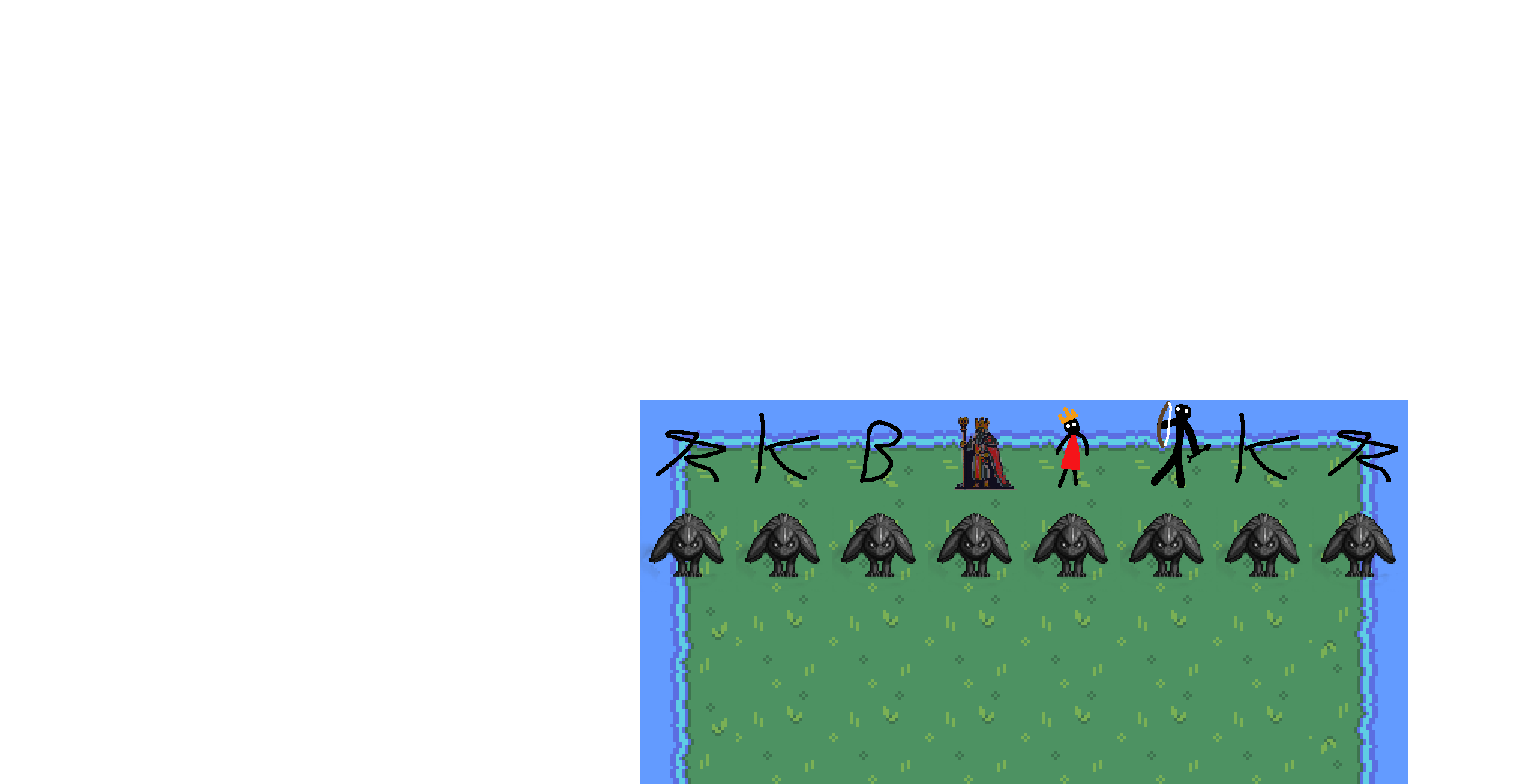
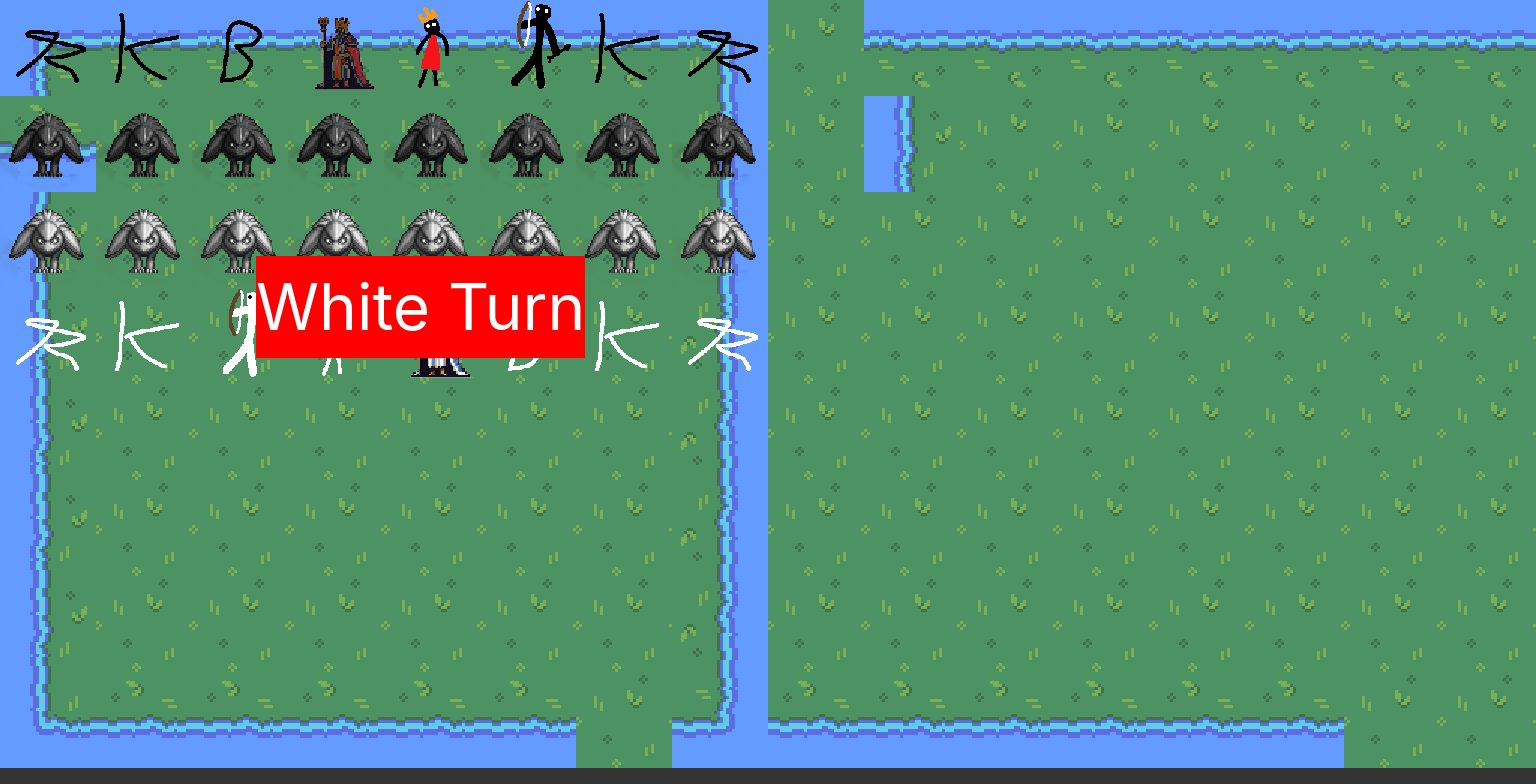
Before and after one commit to ProgrammerMarcus/top-secret-repository, a Vue app: page / in a window 1280 px wide. Shown: the top 784 px of the page, 1536 px wide, since content can reach past the window. Built offline with nearby package versions, Linux system fonts and the light colour scheme.

Commit message:
css adjustments and grid fix for certain sizes, also basic turn display

```diff
--- a/src/assets/base.css
+++ b/src/assets/base.css
@@ -1,55 +1,4 @@
 /* color palette from <https://github.com/vuejs/theme> */
-:root {
-  --vt-c-white: #ffffff;
-  --vt-c-white-soft: #f8f8f8;
-  --vt-c-white-mute: #f2f2f2;
-
-  --vt-c-black: #181818;
-  --vt-c-black-soft: #222222;
-  --vt-c-black-mute: #282828;
-
-  --vt-c-indigo: #2c3e50;
-
-  --vt-c-divider-light-1: rgba(60, 60, 60, 0.29);
-  --vt-c-divider-light-2: rgba(60, 60, 60, 0.12);
-  --vt-c-divider-dark-1: rgba(84, 84, 84, 0.65);
-  --vt-c-divider-dark-2: rgba(84, 84, 84, 0.48);
-
-  --vt-c-text-light-1: var(--vt-c-indigo);
-  --vt-c-text-light-2: rgba(60, 60, 60, 0.66);
-  --vt-c-text-dark-1: var(--vt-c-white);
-  --vt-c-text-dark-2: rgba(235, 235, 235, 0.64);
-}
-
-/* semantic color variables for this project */
-:root {
-  --color-background: var(--vt-c-white);
-  --color-background-soft: var(--vt-c-white-soft);
-  --color-background-mute: var(--vt-c-white-mute);
-
-  --color-border: var(--vt-c-divider-light-2);
-  --color-border-hover: var(--vt-c-divider-light-1);
-
-  --color-heading: var(--vt-c-text-light-1);
-  --color-text: var(--vt-c-text-light-1);
-
-  --section-gap: 160px;
-}
-
-@media (prefers-color-scheme: dark) {
-  :root {
-    --color-background: var(--vt-c-black);
-    --color-background-soft: var(--vt-c-black-soft);
-    --color-background-mute: var(--vt-c-black-mute);
-
-    --color-border: var(--vt-c-divider-dark-2);
-    --color-border-hover: var(--vt-c-divider-dark-1);
-
-    --color-heading: var(--vt-c-text-dark-1);
-    --color-text: var(--vt-c-text-dark-2);
-  }
-}
-
 *,
 *::before,
 *::after {
@@ -59,9 +8,11 @@
 }
 
 body {
+  margin: 0;
   min-height: 100vh;
-  color: var(--color-text);
-  background: var(--color-background);
+  min-width: 100vh;
+  color: white;
+  background: #333;
   transition:
     color 0.5s,
     background-color 0.5s;
--- a/src/assets/main.css
+++ b/src/assets/main.css
@@ -1,35 +1 @@
 @import './base.css';
-
-#app {
-  max-width: 1280px;
-  margin: 0 auto;
-  padding: 2rem;
-  font-weight: normal;
-}
-
-a,
-.green {
-  text-decoration: none;
-  color: hsla(160, 100%, 37%, 1);
-  transition: 0.4s;
-  padding: 3px;
-}
-
-@media (hover: hover) {
-  a:hover {
-    background-color: hsla(160, 100%, 37%, 0.2);
-  }
-}
-
-@media (min-width: 1024px) {
-  body {
-    display: flex;
-    place-items: center;
-  }
-
-  #app {
-    display: grid;
-    grid-template-columns: 1fr 1fr;
-    padding: 0 2rem;
-  }
-}
--- a/src/components/GameDisplay.vue
+++ b/src/components/GameDisplay.vue
@@ -1,13 +1,15 @@
 <script setup lang="ts">
 import { ref } from 'vue'
 import GameBoard, { Areas, GamePiece, Professions, Teams, Types } from '../game'
+import TurnDisplay from './TurnDisplay.vue'
+const board = ref(new GameBoard(16, 8))
+let active: undefined | GamePiece = undefined
+const size = 96
 
-const board = ref(new GameBoard(8, 8))
-let active: undefined | GamePiece = undefined
-
-for (let i = 0; i < 64; i++) {
-  const x = Math.floor(i % 8) + 1
-  const y = Math.floor(i / 8) + 1
+for (let i = 1; i <= board.value.width * board.value.height; i++) {
+  console.log(i)
+  const x = i % (board.value.width + 1)
+  const y = i % (board.value.height + 1)
   if (x === 1 && y === 1) {
     board.value.addTile(x, y, Types.WaterCorner, Areas.Regular, 90)
   } else if (x === 8 && y === 1) {
@@ -28,6 +30,8 @@ for (let i = 0; i < 64; i++) {
     board.value.addTile(x, y)
   }
 }
+
+console.log(board.value.tiles.length)
 
 for (let i = 0; i < 8; i++) {
   board.value.addPiece(i + 1, 2, Teams.Black, Professions.Pawn)
@@ -59,12 +63,11 @@ const handleMove = (toX: number, toY: number) => {
     const fromX: number = active.x
     const fromY: number = active.y
     board.value.pieces = board.value.movePiece(active.x, active.y, toX, toY)
-    console.log((active.y - toY) * 96)
     document.getElementById(`piece_${active.id}`)?.animate(
       [
         // keyframes
         {
-          transform: `translate(${(fromX - toX) * 96}px, ${(fromY - toY) * 96}px)`
+          transform: `translate(${(fromX - toX) * size}px, ${(fromY - toY) * size}px)`
         },
         { transform: `translate(0px, 0px)` }
       ],
@@ -100,6 +103,7 @@ const showMoves = (x: number, y: number) => {
         :key="index"
         alt="Game tile"
         class="tile"
+        draggable="false"
         :class="{ highlight: tile.highlight }"
         :style="`grid-area: ${tile.y} / ${tile.x}; rotate: ${tile.rotate}deg;`"
         @click="handleMove(tile.x, tile.y)"
@@ -113,6 +117,7 @@ const showMoves = (x: number, y: number) => {
         :id="`piece_${piece.id}`"
         alt="Game piece"
         class="piece"
+        draggable="false"
         :class="{
           active: board.turn === piece.team,
           selected: active?.x === piece.x && active.y === piece.y,
@@ -122,6 +127,7 @@ const showMoves = (x: number, y: number) => {
         @click="showMoves(piece.x, piece.y)"
       />
     </div>
+    <TurnDisplay :teamName="`${board.turn === -1 ? 'White' : 'Black'}`"></TurnDisplay>
   </div>
 </template>
 
@@ -136,9 +142,8 @@ const showMoves = (x: number, y: number) => {
   left: 0;
   display: grid;
   place-content: center;
-  grid-template: v-bind('`repeat(${board.height}, 96px) / repeat(${board.width}, 96px)`');
   .tile {
-    height: 100%;
+    height: v-bind('`${size}px`');
   }
 }
 .pieces {
@@ -148,10 +153,9 @@ const showMoves = (x: number, y: number) => {
   display: grid;
   place-content: center;
   pointer-events: none;
-  grid-template: v-bind('`repeat(${board.height}, 96px) / repeat(${board.width}, 96px)`');
   .piece {
     margin: auto;
-    height: 100%;
+    height: v-bind('`${size}px`');
     pointer-events: all;
   }
   .piece.clickthrough {
--- /dev/null
+++ b/src/components/TurnDisplay.vue
@@ -0,0 +1,19 @@
+<script setup lang="ts">
+defineProps({ teamName: String })
+</script>
+<template>
+  <div class="turn">{{ teamName + ' Turn' }}</div>
+</template>
+
+<style scoped>
+.turn {
+  font-size: 64px;
+  background-color: red;
+  color: white;
+  z-index: 3;
+  position: absolute;
+  top: 256px;
+  left: 256px;
+  pointer-events: none;
+}
+</style>
```
